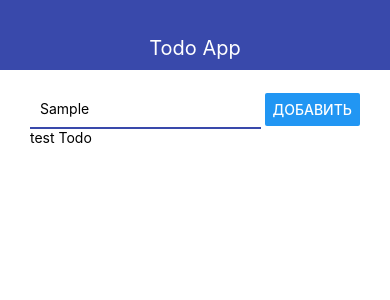
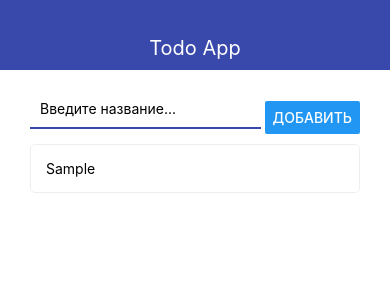
Before and after one commit to Ekzaton/react-native-demo, a React Native app: screen / in a window 390 px wide. Both pictures are taken after typing "Sample" into the empty fields and a click on the button "ДОБАВИТЬ". Shown: the top 300 px of the page. Built offline with nearby package versions, Linux system fonts and the light colour scheme.

Commit message:
4. Added Todo component

```diff
--- a/App.tsx
+++ b/App.tsx
@@ -1,12 +1,13 @@
 import { useState } from 'react';
-import { StyleSheet, Text, View } from 'react-native';
+import { ScrollView, StyleSheet, View } from 'react-native';
 
 import AddTodo from './src/AddTodo/AddTodo';
 import Navbar from './src/Navbar/Navbar';
-import { Todo } from "./src/types";
+import Todo from './src/Todo/Todo';
+import { TodoType } from "./src/types";
 
 export default function App() {
-  const [todos, setTodos] = useState<Todo[]>([]);
+  const [todos, setTodos] = useState<TodoType[]>([]);
 
   const addTodoHandler = (title: string) => {
     setTodos((prev) => [...prev, {
@@ -20,9 +21,9 @@ export default function App() {
       <Navbar title='Todo App' />
       <View style={styles.container}>
         <AddTodo onSubmit={addTodoHandler} />
-        <View>
-          {todos.map((todo) => <Text key={todo.id}>{todo.title}</Text>)}
-        </View>
+        <ScrollView>
+          {todos.map((todo) => <Todo key={todo.id} todo={todo} />)}
+        </ScrollView>
       </View>
     </View>
   );
--- a/src/AddTodo/AddTodo.tsx
+++ b/src/AddTodo/AddTodo.tsx
@@ -1,17 +1,32 @@
-import { StyleSheet, TextInput, Button, View } from 'react-native';
+import { useState } from 'react';
+import { Alert, Button, StyleSheet, TextInput, View } from 'react-native';
 
 import { AddTodoProps } from "./AddTodo.props";
 
 export default function AddTodo(props: AddTodoProps) {
   const { onSubmit } =  props;
 
+  const [value, setValue] = useState('');
+
   const pressHandler = () => {
-    onSubmit('test Todo');
+    if (value.trim()) {
+      onSubmit(value);
+      setValue('');
+    } else {
+      Alert.alert('Название не может быть пустым!')
+    }
   }
 
   return (
       <View style={styles.container}>
-        <TextInput style={styles.input} />
+        <TextInput
+            style={styles.input}
+            placeholder='Введите название...'
+            value={value}
+            onChangeText={setValue}
+            autoCapitalize='none'
+            autoCorrect={false}
+        />
         <Button title='Добавить' onPress={pressHandler}/>
       </View>
   )
@@ -25,6 +40,7 @@ const styles = StyleSheet.create({
   },
   input: {
     width: '70%',
+    marginBottom: 15,
     padding: 10,
     borderStyle: 'solid',
     borderBottomWidth: 2,
--- /dev/null
+++ b/src/Todo/Todo.props.ts
@@ -0,0 +1,5 @@
+import { TodoType } from "../types";
+
+export type TodoProps = {
+  todo: TodoType;
+}
--- /dev/null
+++ b/src/Todo/Todo.tsx
@@ -0,0 +1,25 @@
+import { StyleSheet, Text, View } from 'react-native';
+
+import { TodoProps } from './Todo.props';
+
+export default function Todo(props: TodoProps) {
+  const { todo } = props;
+
+  return (
+      <View style={styles.container}>
+        <Text>{todo.title}</Text>
+      </View>
+  )
+}
+
+const styles = StyleSheet.create({
+  container: {
+    flexDirection: 'row',
+    alignItems: 'center',
+    marginBottom: 10,
+    padding: 15,
+    borderWidth: 1,
+    borderColor: '#eee',
+    borderRadius: 5,
+  }
+});
--- a/src/types.ts
+++ b/src/types.ts
@@ -1,4 +1,4 @@
-export type Todo = {
+export type TodoType = {
   id: string;
   title: string;
 }
```
